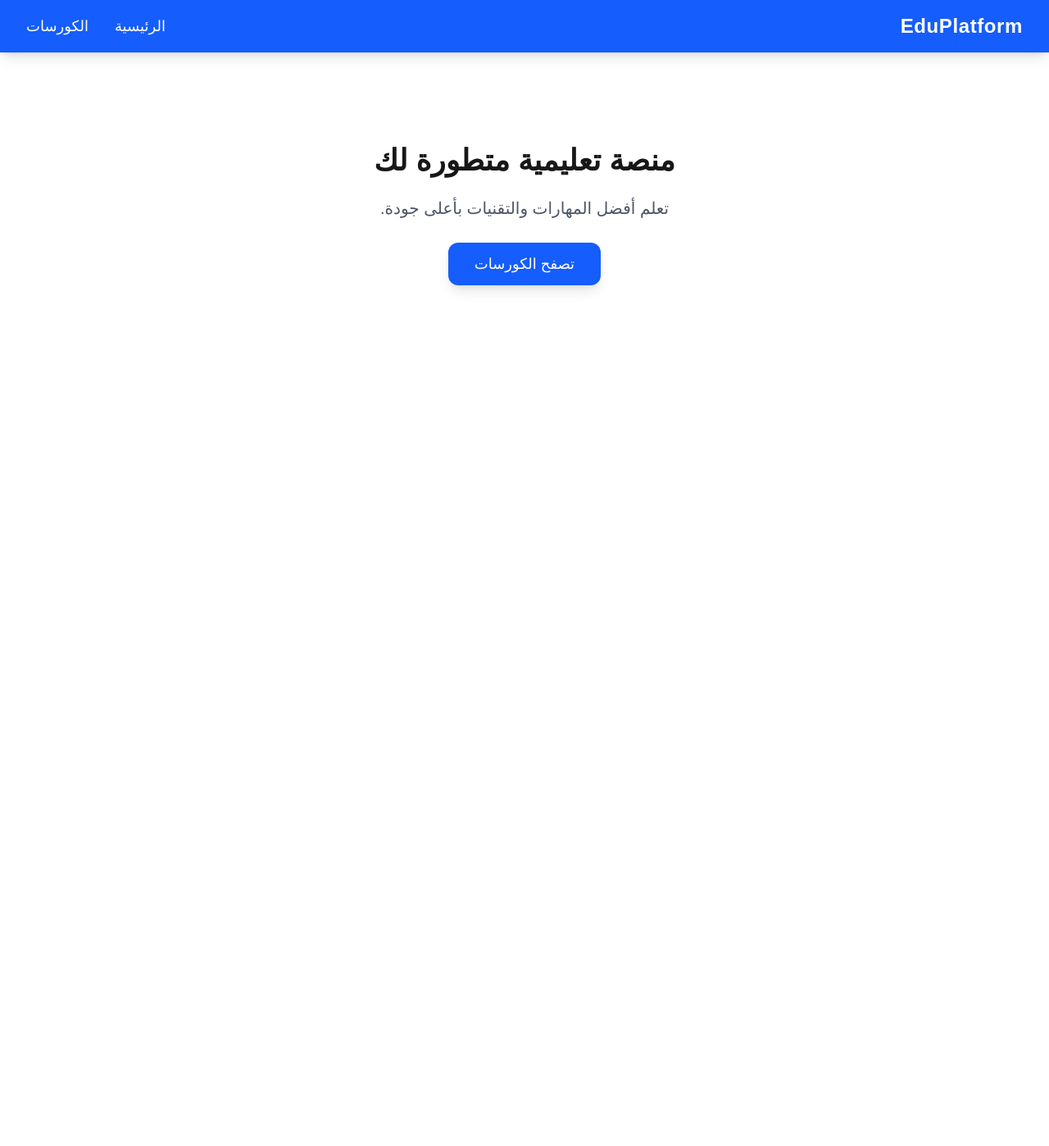
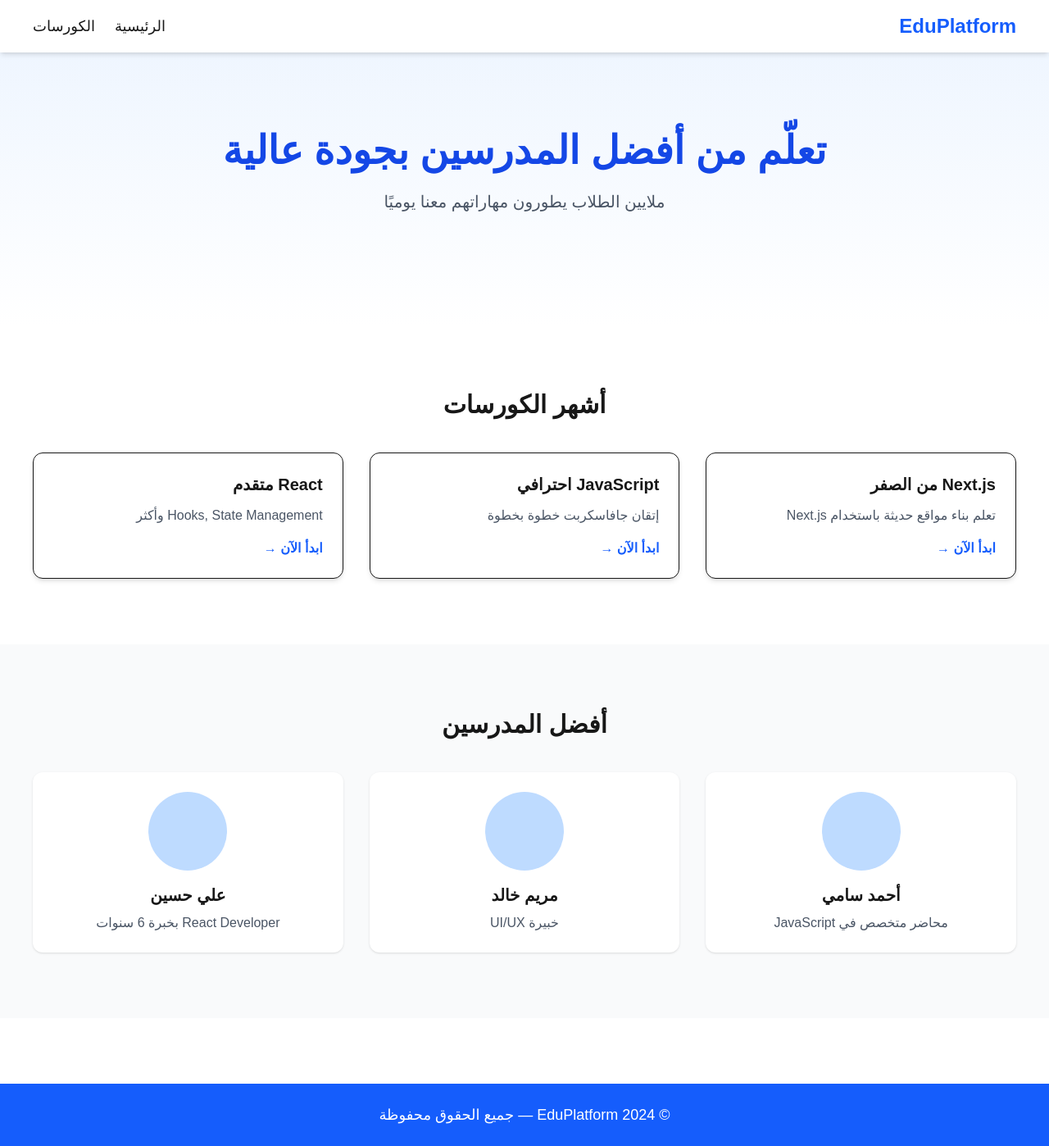
Before and after one commit to mohamed-engineer/academy-website, a Next.js app: page / in a window 1280 px wide. Shown: the whole page at 82% size. Before the commit the page ends 800 px from the top, so only its background shows below. Built offline with nearby package versions, Linux system fonts and the light colour scheme.

Commit message:
first commit - Next.js educational platform

```diff
--- /dev/null
+++ b/app/components/CoursesSection.tsx
@@ -0,0 +1,39 @@
+"use client";
+
+import { motion } from "framer-motion";
+
+const courses = [
+  { id: 1, title: "Next.js من الصفر", desc: "تعلم بناء مواقع حديثة باستخدام Next.js" },
+  { id: 2, title: "JavaScript احترافي", desc: "إتقان جافاسكربت خطوة بخطوة" },
+  { id: 3, title: "React متقدم", desc: "Hooks, State Management وأكثر" },
+];
+
+export default function CoursesSection() {
+  return (
+    <section className="py-20 px-10">
+      <h2 className="text-3xl font-bold mb-10 text-center">أشهر الكورسات</h2>
+
+      <div className="grid grid-cols-1 md:grid-cols-3 gap-8">
+        {courses.map((course, i) => (
+          <motion.div
+            key={course.id}
+            initial={{ opacity: 0, y: 40 }}
+            whileInView={{ opacity: 1, y: 0 }}
+            transition={{ duration: 0.5, delay: i * 0.2 }}
+            viewport={{ once: true }}
+            className="bg-white p-6 rounded-xl shadow-md hover:shadow-xl transition border cursor-pointer"
+          >
+            <h3 className="text-xl font-semibold mb-3">{course.title}</h3>
+            <p className="text-gray-600 mb-4">{course.desc}</p>
+            <a
+              href="/courses"
+              className="text-blue-600 font-bold hover:underline"
+            >
+              ابدأ الآن →
+            </a>
+          </motion.div>
+        ))}
+      </div>
+    </section>
+  );
+}
--- /dev/null
+++ b/app/components/TeachersSection.tsx
@@ -0,0 +1,34 @@
+"use client";
+
+import { motion } from "framer-motion";
+
+const teachers = [
+  { name: "أحمد سامي", bio: "محاضر متخصص في JavaScript" },
+  { name: "مريم خالد", bio: "خبيرة UI/UX" },
+  { name: "علي حسين", bio: "React Developer بخبرة 6 سنوات" },
+];
+
+export default function TeachersSection() {
+  return (
+    <section className="py-20 px-10 bg-gray-50">
+      <h2 className="text-3xl font-bold mb-10 text-center">أفضل المدرسين</h2>
+
+      <div className="grid grid-cols-1 md:grid-cols-3 gap-8">
+        {teachers.map((teacher, i) => (
+          <motion.div
+            key={i}
+            initial={{ opacity: 0, scale: 0.8 }}
+            whileInView={{ opacity: 1, scale: 1 }}
+            transition={{ duration: 0.5, delay: i * 0.2 }}
+            viewport={{ once: true }}
+            className="bg-white p-6 rounded-xl shadow hover:shadow-xl transition text-center"
+          >
+            <div className="w-24 h-24 bg-blue-200 rounded-full mx-auto mb-4"></div>
+            <h3 className="text-xl font-semibold">{teacher.name}</h3>
+            <p className="text-gray-600 mt-2">{teacher.bio}</p>
+          </motion.div>
+        ))}
+      </div>
+    </section>
+  );
+}
--- /dev/null
+++ b/app/components/courses/page.tsx
@@ -0,0 +1,35 @@
+"use client";
+
+import { motion } from "framer-motion";
+
+const courses = [
+  { id: 1, title: "Next.js من الصفر", desc: "تعلم بناء مواقع حديثة." },
+  { id: 2, title: "JavaScript احترافي", desc: "إتقان اللغة من البداية للنهاية." },
+  { id: 3, title: "React متقدم", desc: "Hooks, Context, State Management." },
+];
+
+export default function CoursesPage() {
+  return (
+    <div className="py-20 px-10">
+      <h1 className="text-4xl font-bold mb-10 text-center">كل الكورسات</h1>
+
+      <div className="grid grid-cols-1 md:grid-cols-3 gap-8">
+        {courses.map((course, i) => (
+          <motion.div
+            key={course.id}
+            initial={{ opacity: 0, y: 30 }}
+            animate={{ opacity: 1, y: 0 }}
+            transition={{ duration: 0.5, delay: i * 0.15 }}
+            className="p-6 bg-white rounded-xl shadow hover:shadow-xl transition border cursor-pointer"
+          >
+            <h2 className="text-2xl font-bold mb-3">{course.title}</h2>
+            <p className="text-gray-600 mb-4">{course.desc}</p>
+            <a href="#" className="text-blue-600 font-bold hover:underline">
+              عرض التفاصيل →
+            </a>
+          </motion.div>
+        ))}
+      </div>
+    </div>
+  );
+}
--- /dev/null
+++ b/app/components/footer.tsx
@@ -0,0 +1,7 @@
+export default function Footer() {
+  return (
+    <footer className="bg-blue-600 text-white text-center py-6 mt-20">
+      <p className="text-lg">© 2024 EduPlatform — جميع الحقوق محفوظة</p>
+    </footer>
+  );
+}
--- /dev/null
+++ b/app/components/header.tsx
@@ -0,0 +1,22 @@
+"use client";
+
+import Link from "next/link";
+import { motion } from "framer-motion";
+
+export default function Header() {
+  return (
+    <motion.header
+      initial={{ y: -40, opacity: 0 }}
+      animate={{ y: 0, opacity: 1 }}
+      transition={{ duration: 0.5 }}
+      className="w-full bg-white shadow-md py-4 px-10 flex justify-between items-center sticky top-0 z-50"
+    >
+      <h1 className="text-2xl font-bold text-blue-600">EduPlatform</h1>
+
+      <nav className="flex gap-6 text-lg">
+        <Link href="/" className="hover:text-blue-600 transition">الرئيسية</Link>
+        <Link href="/courses" className="hover:text-blue-600 transition">الكورسات</Link>
+      </nav>
+    </motion.header>
+  );
+}
--- /dev/null
+++ b/app/components/hero.tsx
@@ -0,0 +1,27 @@
+"use client";
+
+import { motion } from "framer-motion";
+
+export default function Hero() {
+  return (
+    <section className="text-center py-24 bg-gradient-to-b from-blue-50 to-white">
+      <motion.h1
+        initial={{ opacity: 0, y: 20 }}
+        animate={{ opacity: 1, y: 0 }}
+        transition={{ duration: 0.7 }}
+        className="text-5xl font-bold mb-6 text-blue-700"
+      >
+        تعلّم من أفضل المدرسين بجودة عالية
+      </motion.h1>
+
+      <motion.p
+        initial={{ opacity: 0 }}
+        animate={{ opacity: 1 }}
+        transition={{ delay: 0.4, duration: 0.7 }}
+        className="text-gray-600 text-xl mb-10"
+      >
+        ملايين الطلاب يطورون مهاراتهم معنا يوميًا
+      </motion.p>
+    </section>
+  );
+}
--- a/app/courses/[id]/page.tsx
+++ /dev/null
@@ -1,28 +0,0 @@
-"use client";
-
-import { motion } from "framer-motion";
-
-type CourseDetail = {
-  title: string;
-  content: string;
-};
-
-const data: Record<number, CourseDetail> = {
-  1: { title: "Next.js من الصفر", content: "شرح شامل خطوة بخطوة..." },
-  2: { title: "JavaScript احترافي", content: "أساسيات + مشاريع..." },
-  3: { title: "React متقدم", content: "Hooks, Context..." },
-};
-
-export default function CourseDetails({ params }: { params: { id: string } }) {
-  const id = Number(params.id);
-  const course = data[id];
-
-  if (!course) return <h1>الكورس غير موجود</h1>;
-
-  return (
-    <div>
-      <h1>{course.title}</h1>
-      <p>{course.content}</p>
-    </div>
-  );
-}
--- a/app/courses/page.tsx
+++ /dev/null
@@ -1,41 +0,0 @@
-"use client";
-
-import { motion } from "framer-motion";
-
-const courses = [
-  { id: 1, title: "Next.js من الصفر", desc: "تعلم بناء مواقع حديثة." },
-  { id: 2, title: "JavaScript احترافي", desc: "أساسيات + مشروع كبير." },
-  { id: 3, title: "React متقدم", desc: "Hooks, State, Routing والمزيد." },
-];
-
-export default function Courses() {
-  return (
-    <div>
-      <motion.h1
-        initial={{ opacity: 0, y: -20 }}
-        animate={{ opacity: 1, y: 0 }}
-        transition={{ duration: 0.6 }}
-        className="text-3xl font-bold mb-10 text-center"
-      >
-        الكورسات المتوفرة
-      </motion.h1>
-
-      <div className="grid grid-cols-1 md:grid-cols-3 gap-8">
-        {courses.map((course, index) => (
-          <motion.a
-            key={course.id}
-            href={`/courses/${course.id}`}
-            initial={{ opacity: 0, y: 40 }}
-            animate={{ opacity: 1, y: 0 }}
-            transition={{ duration: 0.5, delay: index * 0.2 }}
-            className="bg-white p-6 rounded-2xl shadow-md hover:shadow-xl transition cursor-pointer border"
-            whileHover={{ scale: 1.05 }}
-          >
-            <h2 className="text-xl font-semibold mb-2">{course.title}</h2>
-            <p className="text-gray-600">{course.desc}</p>
-          </motion.a>
-        ))}
-      </div>
-    </div>
-  );
-}
--- a/app/layout.tsx
+++ b/app/layout.tsx
@@ -1,19 +1,15 @@
 import "./globals.css";
-import Navbar from "./components/navbar";
 import { ReactNode } from "react";
 
 export const metadata = {
   title: "EduPlatform",
-  description: "منصة تعليمية بسيطة مبنية بـ Next.js"
+  description: "Landing page educational platform",
 };
 
 export default function RootLayout({ children }: { children: ReactNode }) {
   return (
     <html lang="ar" dir="rtl">
-      <body className="bg-gray-100">
-        <Navbar />
-        <main className="container mx-auto py-8 px-4">{children}</main>
-      </body>
+      <body className="bg-white">{children}</body>
     </html>
   );
 }
--- a/app/page.tsx
+++ b/app/page.tsx
@@ -1,40 +1,17 @@
-"use client";
-
-import { motion } from "framer-motion";
-import Link from "next/link";
+import Header from "./components/header";
+import Hero from "./components/hero";
+import CoursesSection from "./components/CoursesSection";
+import TeachersSection from "./components/TeachersSection";
+import Footer from "./components/footer";
 
 export default function Home() {
   return (
-    <div className="text-center pt-20">
-      <motion.h1
-        initial={{ opacity: 0, scale: 0.7 }}
-        animate={{ opacity: 1, scale: 1 }}
-        transition={{ duration: 0.8 }}
-        className="text-4xl font-bold mb-6"
-      >
-        منصة تعليمية متطورة لك
-      </motion.h1>
-
-      <motion.p
-        initial={{ opacity: 0 }}
-        animate={{ opacity: 1 }}
-        transition={{ delay: 0.4, duration: 0.7 }}
-        className="text-gray-600 text-xl mb-10"
-      >
-        تعلم أفضل المهارات والتقنيات بأعلى جودة.
-      </motion.p>
-
-      <motion.div
-        whileHover={{ scale: 1.1 }}
-        whileTap={{ scale: 0.95 }}
-      >
-        <Link
-          href="/courses"
-          className="bg-blue-600 text-white px-8 py-4 rounded-xl text-lg shadow-lg hover:bg-blue-700 transition"
-        >
-          تصفح الكورسات
-        </Link>
-      </motion.div>
+    <div>
+      <Header />
+      <Hero />
+      <CoursesSection />
+      <TeachersSection />
+      <Footer />
     </div>
   );
 }
```
